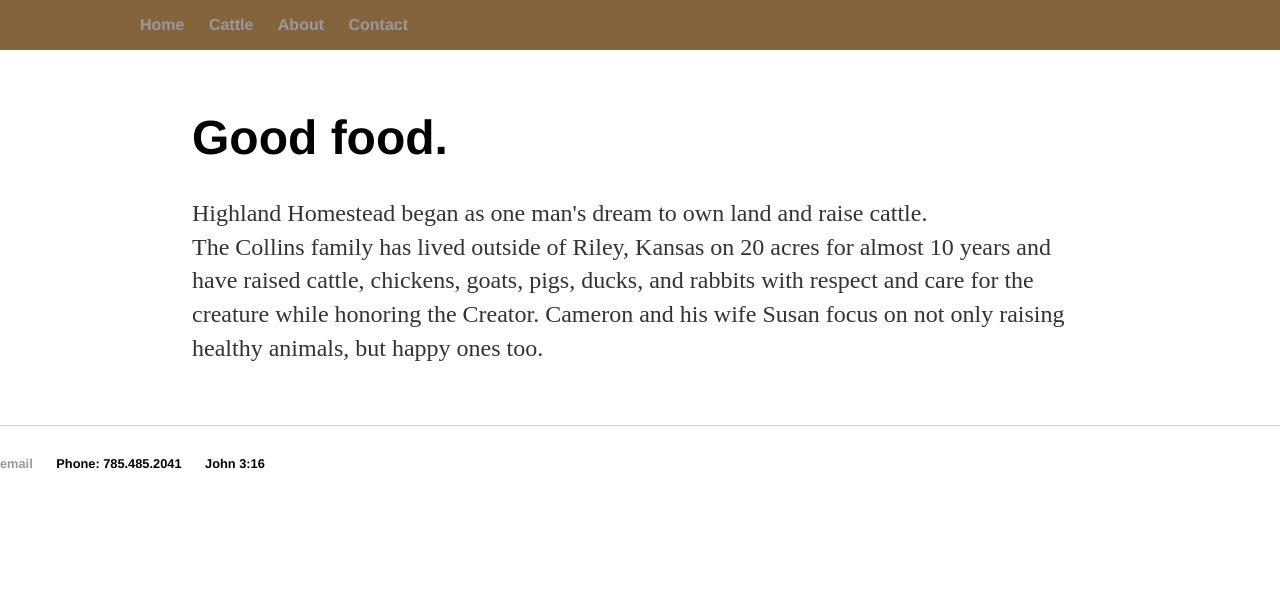
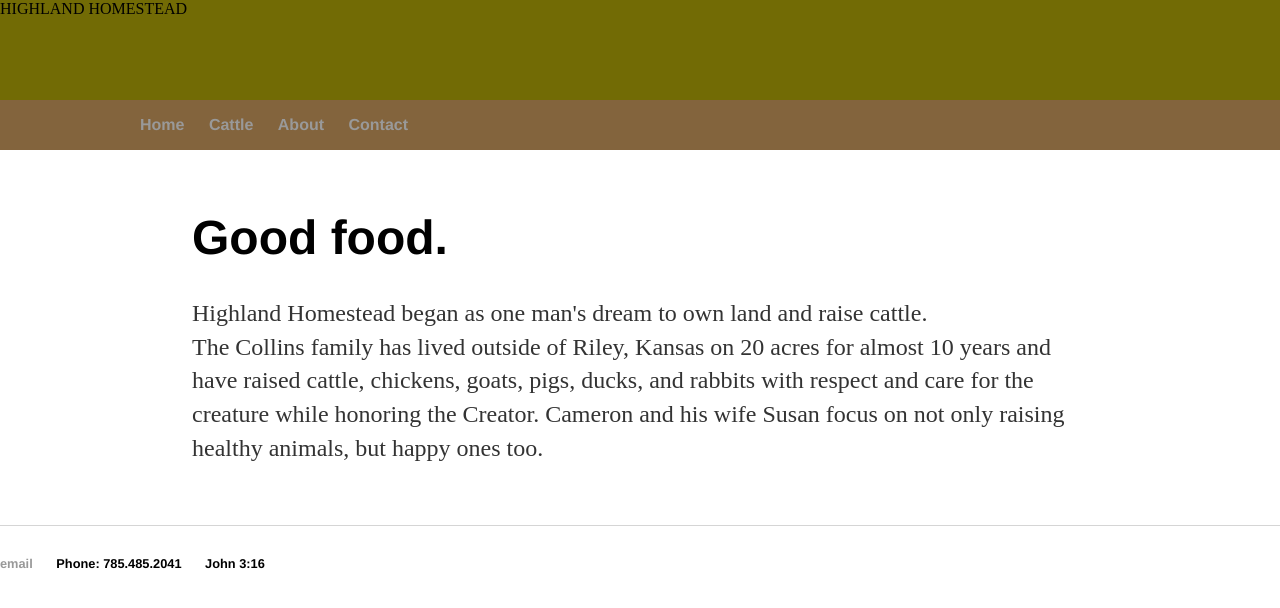
Before and after one commit to collinshomestead/collinshomestead.github.io, a Jekyll site: the page built from index.html, in a window 1280 px wide. Shown: the top 608 px of the page. Built offline with Jekyll 4.4.1, drawn with Linux system fonts in a browser that asks for light colours.

Commit message:
Update default.html

```diff
--- a/_layouts/default.html
+++ b/_layouts/default.html
@@ -6,6 +6,9 @@
 			<link rel="stylesheet" type="text/css" href="/css/main.css">
 		</head>
 		<body>
+			<div class="headerbox">
+				HIGHLAND HOMESTEAD
+			</div>
 			<div class="topbox">
 			<nav>
 	    		<ul>
```
